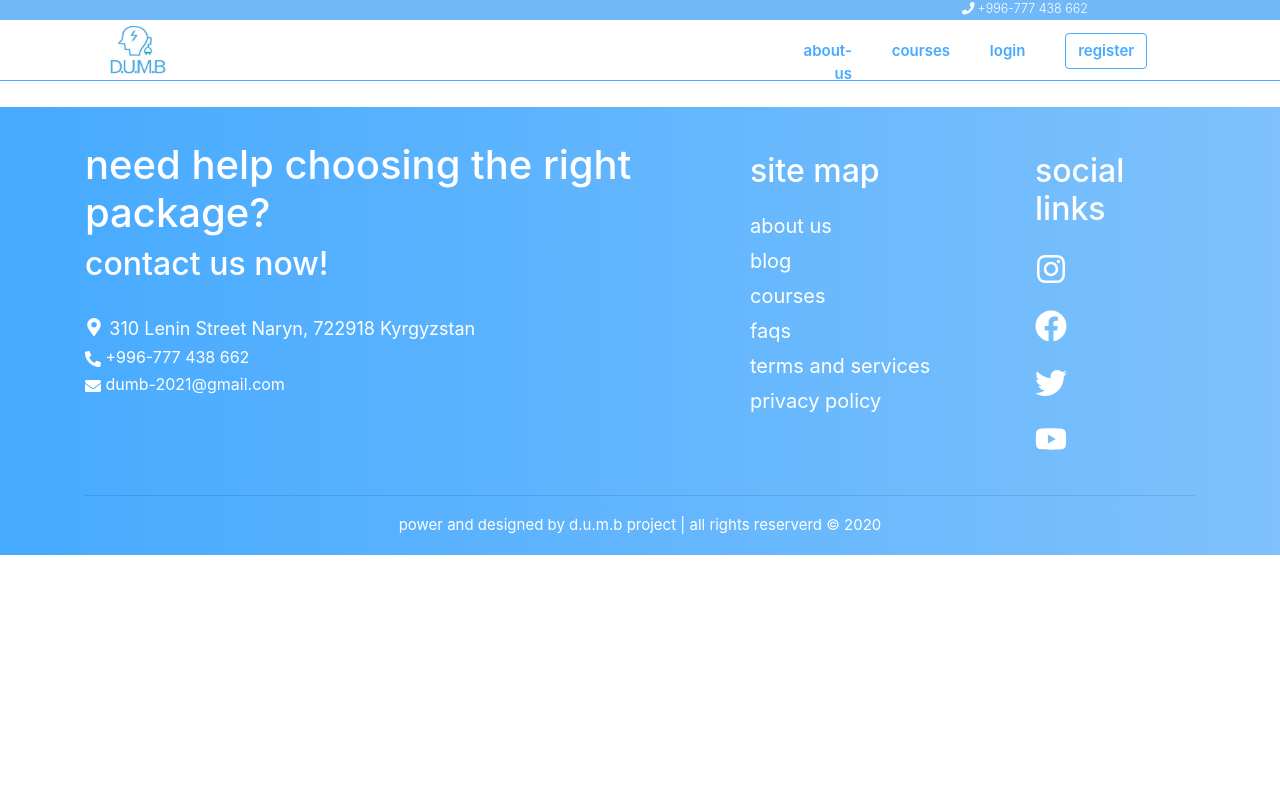
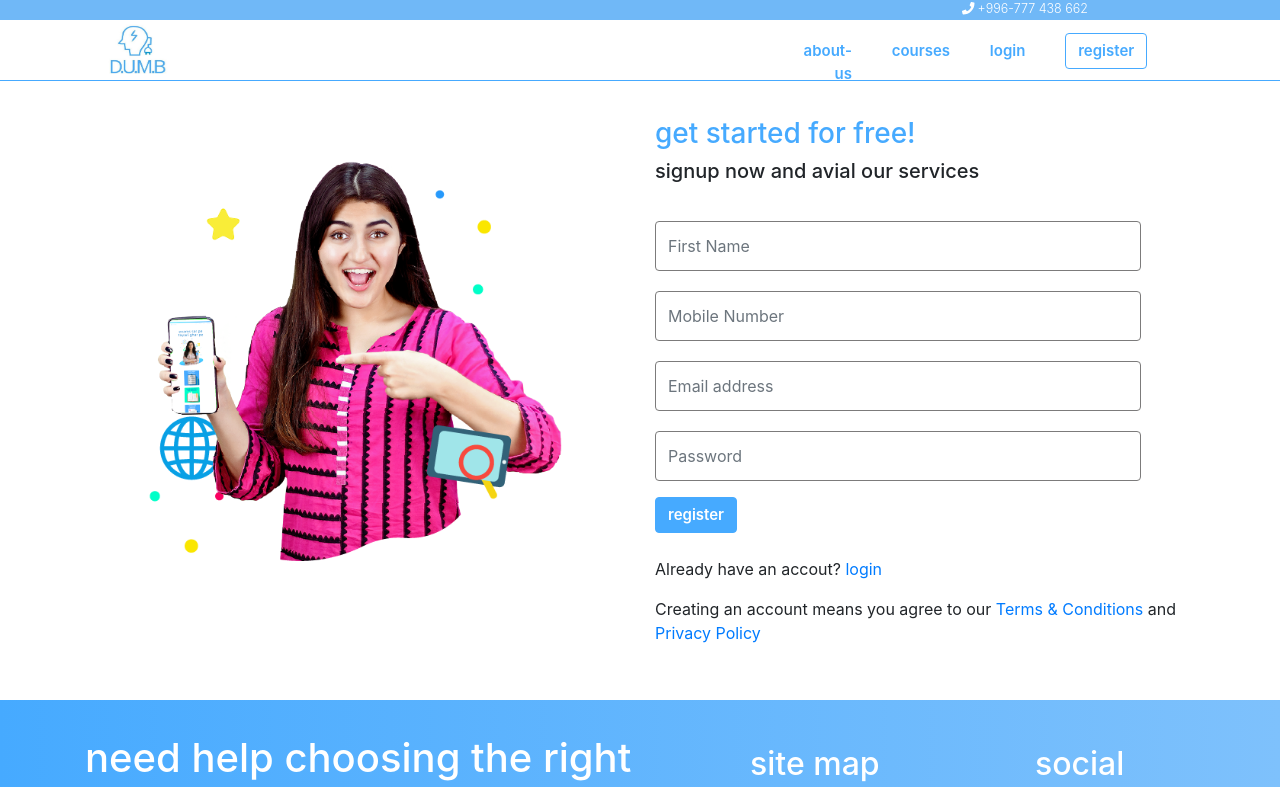
Before and after one commit to Jahanzaib5/dumb-project, a React (Create React App) app in the folder frontend/app/: page /Register in a window 1280 px wide. Shown: the top 787 px of the page. Built offline with nearby package versions, Linux system fonts and the light colour scheme; the HTML template or start-up script is replaced by a standard one.

Commit message:
register page in process

```diff
--- a/frontend/app/src/App.js
+++ b/frontend/app/src/App.js
@@ -5,7 +5,8 @@ import AboutUs from './components/AboutUs/AboutUs';
 import Footer from './components/Footer/Footer';
 import Home from "./components/Home/Home";
 import Courses from './components/Courses/Courses';
-import Login from './components/Login/Login'
+import Login from './components/Login/Login';
+import Register from './components/Register/Register';
 
 
 class App extends Component {
@@ -19,6 +20,7 @@ class App extends Component {
             <Route path="/Aboutus" component={AboutUs}/>
             <Route path="/Courses" component={Courses}/>
             <Route path="/Login" component={Login}/>
+            <Route path="/Register" component={Register}/>
           </Switch>
         </Router>
         <Footer/>
--- a/frontend/app/src/components/Login/Login.js
+++ b/frontend/app/src/components/Login/Login.js
@@ -21,7 +21,7 @@ class logIn extends Component{
                             <form action="">
                                 <div id='inputs'>
                                     <input type="text" placeholder='Name or Email'/><br/>
-                                    <input type="text" placeholder='Password'/>
+                                    <input type="password" placeholder='Password'/>
                                 </div>
                                 <div id='submit'>
                                     <button type="button">Submit</button>
@@ -32,7 +32,7 @@ class logIn extends Component{
                         <div>
                             <p style={{display:"flex", alignItems:"baseline"}}>
                                 Don't have an account?
-                                <Nav.Link href="#SignUp">Sign up</Nav.Link>
+                                <Nav.Link href="Register">Sign up</Nav.Link>
                             </p>
                         </div>
                     </div>
--- a/frontend/app/src/components/Login/login.css
+++ b/frontend/app/src/components/Login/login.css
@@ -31,11 +31,13 @@
     text-align: left;
 }
 
-.left input[type="text"] {
+.left input[type="text"], input[type="password"] {
     margin-top: 20px;
     height: 50px;
     width: 90%;
 }
+
+
 
 .left button {
     font-family: Geneva, Arial, Helvetica, sans-serif;
--- a/frontend/app/src/components/Navbar/Navigation.js
+++ b/frontend/app/src/components/Navbar/Navigation.js
@@ -59,7 +59,7 @@ class Navigation extends Component {
                   </Nav.Link>
                 </Nav.Item>
                 <Nav.Item className="nada er">
-                  <Nav.Link href="#">
+                  <Nav.Link href="Register">
                     <Button variant="outline-info">register</Button>{" "}
                   </Nav.Link>
                 </Nav.Item>
--- /dev/null
+++ b/frontend/app/src/components/Register/Register.js
@@ -0,0 +1,61 @@
+import React, { Component } from "react";
+import "./register.css";
+import { Container, Row, Col } from "reactstrap";
+import { Image, Form, Button } from "react-bootstrap";
+import pic1 from "./img1.png";
+
+export default class Register extends Component {
+  render() {
+    return (
+      <Container className="register">
+        <Row>
+          <Col
+            xs={12}
+            md={6}
+            style={{ textAlign: "center"}}
+            className="d-none d-lg-block"
+          >
+            <Image
+              style={{ marginTop: "10%" }}
+              src={pic1}
+              height="400"
+              alt="Picture"
+            />
+          </Col>
+          <Col xs={12} md={6}>
+            <h3>get started for free!</h3>
+            <h5>signup now and avial our services</h5>
+            <Form>
+              <Form.Group controlId="formBasicText">
+                <Form.Control type="text" placeholder="First Name" />
+              </Form.Group>
+              <Form.Group controlId="formBasicText">
+                <Form.Control type="text" placeholder="Mobile Number" />
+              </Form.Group>
+              <Form.Group controlId="formBasicEmail">
+                <Form.Control type="email" placeholder="Email address" />
+              </Form.Group>
+
+              <Form.Group controlId="formBasicPassword">
+                <Form.Control type="password" placeholder="Password" />
+              </Form.Group>
+              <Button variant="primary" type="submit">
+                register
+              </Button>
+            </Form>
+            <br />
+            <p>
+              Already have an accout? <a href="Login">login</a>
+            </p>
+
+            <p>
+              Creating an account means you agree to our{" "}
+              <a href="#">Terms & Conditions</a> and
+              <a href="#"> Privacy Policy</a>
+            </p>
+          </Col>
+        </Row>
+      </Container>
+    );
+  }
+}
--- /dev/null
+++ b/frontend/app/src/components/Register/register.css
@@ -0,0 +1,35 @@
+.register{
+    margin-bottom: 3%;
+}
+.register input[type="text"],
+input[type="password"],
+input[type="email"] {
+  margin-top: 20px;
+  height: 50px;
+  width: 90%;
+  border: 1px solid rgb(124, 123, 123);
+}
+
+
+.register h3{
+    margin-top: 2%;
+    color: #46aaff;
+}
+
+.register h5{
+    margin-bottom: 7%;
+}
+
+.register Button {
+    color: #fff;
+    font-size: 15px;
+    font-weight: 600;
+    border: 1px solid #46aaff;
+    background-color: #46aaff;
+  }
+
+  .register Button:hover {
+    background-color: #fff;
+    border-color: #46aaff;
+    color: #46aaff;
+  }
```
Also changed, not shown: frontend/app/src/components/Register/img1.png (added).
